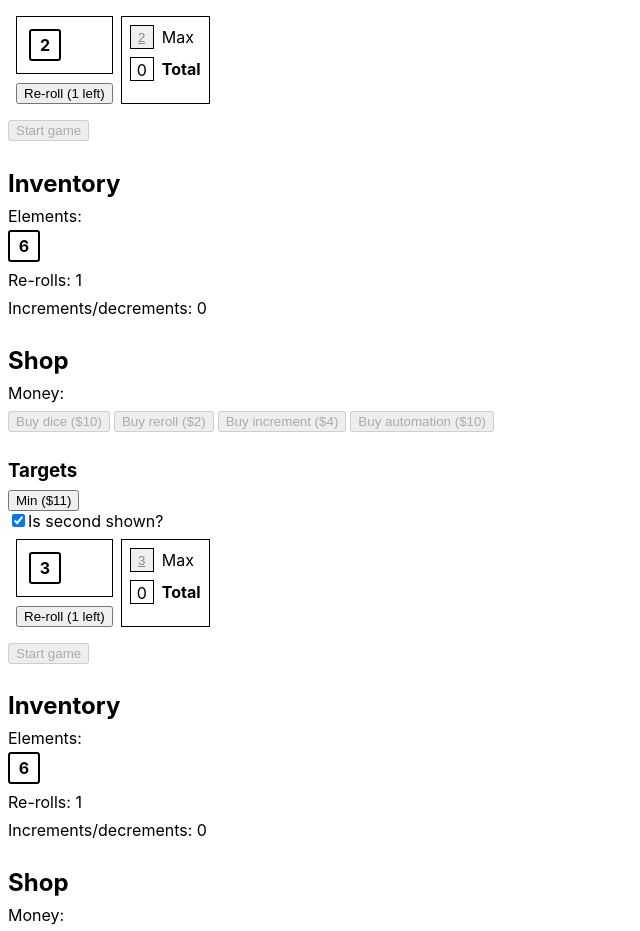
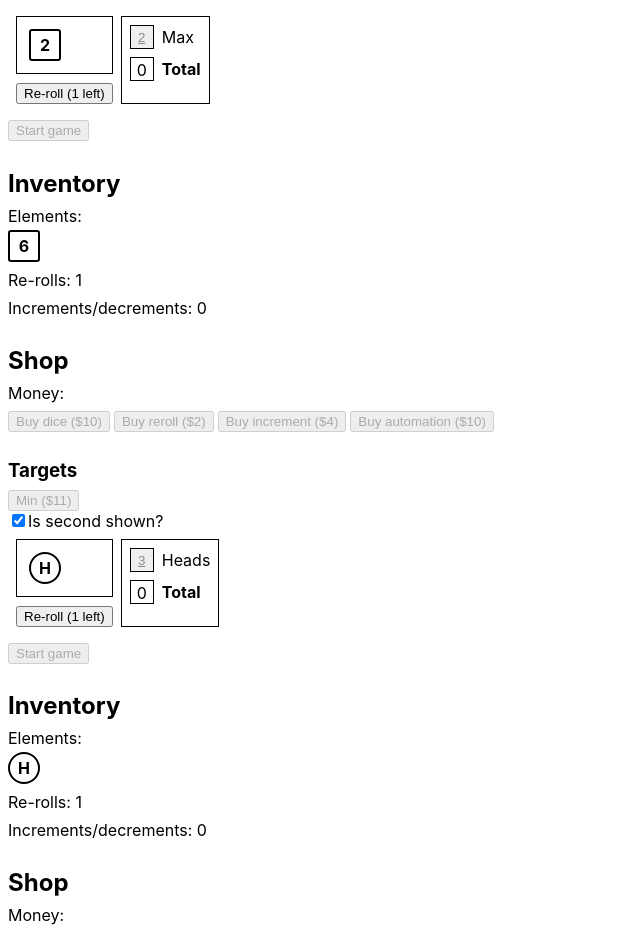
Before and after one commit to nick-hiebl/yahtz-like, a React (Create React App) app: page / in a window 1280 px wide. Shown: the top 931 px of the page, without its empty margins (0-640 px from the left). Built offline with nearby package versions, Linux system fonts and the light colour scheme; the HTML template or start-up script is replaced by a standard one.

Commit message:
Add coins game

```diff
--- a/src/App.tsx
+++ b/src/App.tsx
@@ -1,10 +1,11 @@
 import { useCallback, useState } from 'react';
 
+import { BasicGame } from './ConfiguredGames/basic';
+import { CoinsGame } from './ConfiguredGames/coins';
 import { addMoney, invertCost } from './money-utils';
 import { type Cost } from './types';
 
 import './App.css';
-import { BasicGame } from './ConfiguredGames/basic';
 
 function App() {
     const [isSecondShown, setSecondShown] = useState(true);
@@ -26,7 +27,7 @@ function App() {
                 Is second shown?
             </label>
             <div data-hidden={!isSecondShown}>
-                <BasicGame money={money} updateMoney={updateMoney} />
+                <CoinsGame money={money} updateMoney={updateMoney} />
             </div>
         </div>
     );
--- /dev/null
+++ b/src/ConfiguredGames/coins.tsx
@@ -0,0 +1,74 @@
+import { GameStateComponent } from '../GameState';
+import type { MoneyProps, PurchaseableElement, PurchaseableTarget } from '../GameState/types';
+import { createCoin } from '../element';
+import type { Cost, Element, Target } from '../types';
+import { countSymbol } from '../value-utils';
+
+const getInitialElements = () => {
+    return new Array(1).fill(null).map(() => createCoin());
+};
+
+const getIncrementCost = (incs: number): Cost => ({ dollar: (incs + 1) * (incs + 2) * 2 });
+
+const getRerollCost = (rerolls: number): Cost => ({ dollar: rerolls * (rerolls + 1) });
+
+const getPurchaseableElements = (owned: Element[]): PurchaseableElement[] => {
+    const coinCount = owned.filter(e => e.type === 'coin').length;
+
+    return [
+        {
+            key: 'coin',
+            buyText: 'Buy coin',
+            element: () => createCoin(),
+            cost: { dollar: coinCount * 10 },
+            available: true,
+        },
+    ];
+};
+
+type TargetShopInfo = {
+    cost: number;
+    buyCondition?: (elements: Element[]) => boolean;
+};
+
+const TARGETS: Record<string, Target & TargetShopInfo> = {
+    HEAD: {
+        id: 'head',
+        name: 'Heads',
+        scorer: vs => countSymbol('H')(vs) >= 1 ? 3 : 0,
+        cost: 5,
+    },
+    DOUBLE_HEADS: {
+        id: 'double-heads',
+        name: 'Double heads',
+        scorer: vs => countSymbol('H')(vs) >= 2 ? 10 : 0,
+        cost: 20,
+    },
+};
+
+const getInitialTargets = (): Target[] => [TARGETS.HEAD];
+
+const getPurchaseableTargets = (owned: Element[]): PurchaseableTarget[] => {
+    return Object.values(TARGETS).map(target => {
+        return {
+            target,
+            cost: { dollar: target.cost },
+            available: target.buyCondition?.(owned) ?? true,
+        };
+    });
+};
+
+export const CoinsGame = ({ money, updateMoney }: MoneyProps) => {
+    return (
+        <GameStateComponent
+            getInitialElements={getInitialElements}
+            getInitialTargets={getInitialTargets}
+            getIncrementCost={getIncrementCost}
+            getRerollCost={getRerollCost}
+            getPurchaseableElements={getPurchaseableElements}
+            getPurchaseableTargets={getPurchaseableTargets}
+            money={money}
+            updateMoney={updateMoney}
+        />
+    )
+};
--- a/src/GameState/index.tsx
+++ b/src/GameState/index.tsx
@@ -37,8 +37,6 @@ export const GameStateComponent = ({
     const [numRerolls, setRerolls] = useState(1);
     const [numIncrements, setIncrements] = useState(0);
     const [targets, setTargets] = useState<Target[]>(() => getInitialTargets());
-
-    // const [money, setMoney] = useState(0);
 
     const purchaseableElements = useMemo(() => {
         return getPurchaseableElements(elements)
@@ -147,7 +145,7 @@ export const GameStateComponent = ({
                                 return (
                                     <button
                                         key={target.id}
-                                        disabled={money < cost || targets.map(t => t.id).includes(target.id)}
+                                        disabled={!canAfford(money, cost) || targets.map(t => t.id).includes(target.id)}
                                         onClick={() => {
                                             updateMoney(cost, 'loss');
                                             setTargets(current => current.concat(target));
```
